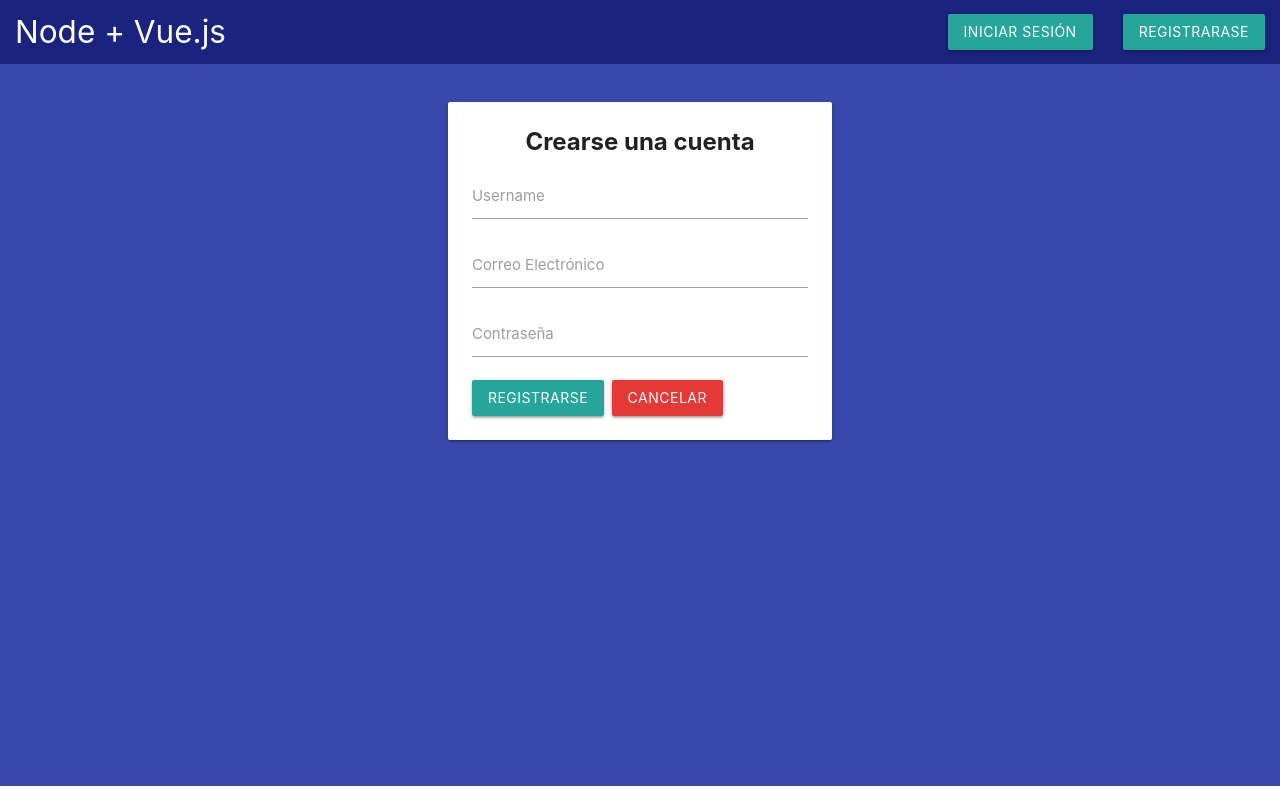
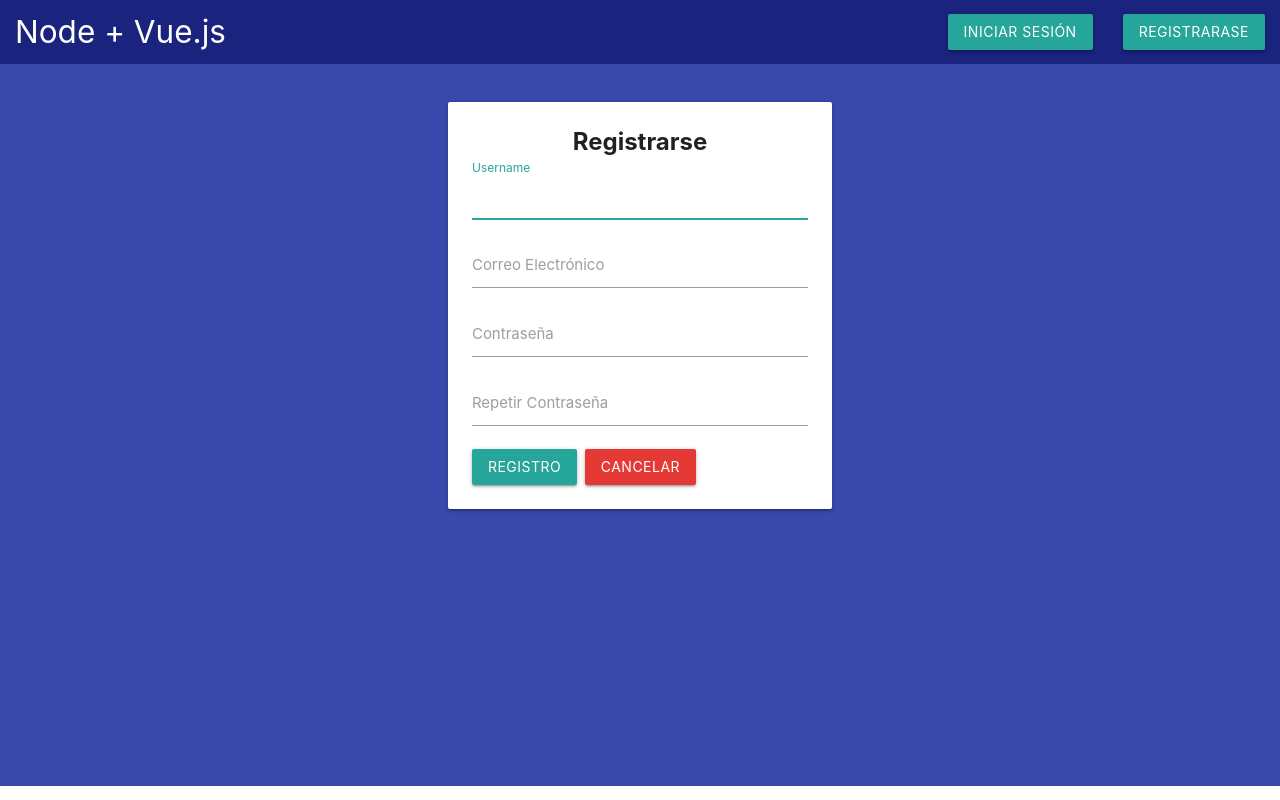
Before and after one commit to ClaudioGuevaraDev/Node-Vue.js-PostgreSQL-Materialize, a Vue app in the folder frontend/: page /register in a window 1280 px wide. Built offline with nearby package versions, Linux system fonts and the light colour scheme.

Commit message:
(frontend): Permitimos funciones async en vue

```diff
--- a/frontend/package.json
+++ b/frontend/package.json
@@ -19,6 +19,8 @@
     "@babel/core": "^7.16.7",
     "@babel/preset-env": "^7.16.8",
     "babel-loader": "^8.2.3",
+    "babel-plugin-transform-regenerator": "^6.26.0",
+    "babel-polyfill": "^6.26.0",
     "css-loader": "^6.5.1",
     "html-webpack-plugin": "^5.5.0",
     "vue-loader": "^17.0.0",
--- a/frontend/src/views/Register.vue
+++ b/frontend/src/views/Register.vue
@@ -3,12 +3,15 @@
         <div class="col l5 m8 s12">
             <div class="card">
                 <div class="card-content">
-                    <span class="card-title">Crearse una cuenta</span>
-                    <form>
+                    <span class="card-title">Registrarse</span>
+                    <form @submit.prevent="handleSubmit">
                         <div class="input-field">
                             <input
                                 type="text"
                                 id="username"
+                                required
+                                autofocus
+                                v-model="user.username"
                             >
                             <label for="username">Username</label>
                         </div>
@@ -16,6 +19,8 @@
                             <input
                                 type="email"
                                 id="email"
+                                required
+                                v-model="user.email"
                             >
                             <label for="email">Correo Electrónico</label>
                         </div>
@@ -23,12 +28,23 @@
                             <input
                                 type="password"
                                 id="password"
+                                required
+                                v-model="user.password"
                             >
                             <label for="password">Contraseña</label>
                         </div>
+                        <div class="input-field">
+                            <input
+                                type="password"
+                                id="repeat-password"
+                                required
+                                v-model="user.repetedPassword"
+                            >
+                            <label for="repeat-password">Repetir Contraseña</label>
+                        </div>
                         <div class="buttons">
                             <button class="waves-effect waves-light btn">
-                                Registrarse
+                                Registro
                             </button>
                             <button class="btn-cancelar waves-effect waves-light btn red darken-1">
                                 Cancelar
@@ -40,6 +56,26 @@
         </div>
     </div>
 </template>
+
+<script>
+export default {
+    data() {
+        return {
+            user: {
+                username: '',
+                email: '',
+                password: '',
+                repetedPassword: ''
+            }
+        }
+    },
+    methods: {
+        async handleSubmit() {
+            console.log(this.user)
+        }
+    }
+}
+</script>
 
 <style scoped>
 
--- a/frontend/webpack.config.js
+++ b/frontend/webpack.config.js
@@ -1,3 +1,5 @@
+require('babel-polyfill')
+
 const path = require('path')
 const HtmlWebpackPlugin = require('html-webpack-plugin')
 const Webpack = require('webpack')
@@ -5,7 +7,7 @@ const Webpack = require('webpack')
 const { VueLoaderPlugin } = require('vue-loader')
 
 module.exports = {
-    entry: './src/index.js',
+    entry: ['babel-polyfill', './src/index.js'],
     output: {
         filename: 'bundle.js',
         path: path.resolve(__dirname, 'dist')
```
Also changed, not shown: frontend/.babelrc, 1 other file (tests, documents, lock files or other folders).
